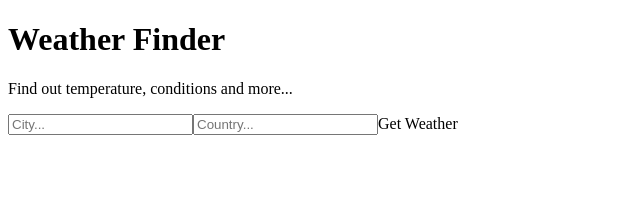
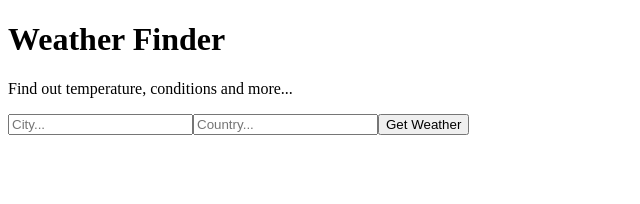
Before and after one commit to CoreyNoble/react-weather-app, a React (Create React App) app: page / in a window 1280 px wide. Shown: the top 204 px of the page, without its empty margins (0-640 px from the left). Built offline with nearby package versions, Linux system fonts and the light colour scheme.

Commit message:
React Weather App - Button Syntax Fix

```diff
--- a/src/components/Form.js
+++ b/src/components/Form.js
@@ -4,7 +4,7 @@ const Form = props => (
     <form onSubmit={props.getWeather}>
         <input type="text" name="city" placeholder="City..."/>
         <input type="text" name="country" placeholder="Country..."/>
-        <buton>Get Weather</buton>
+        <button>Get Weather</button>
     </form>
 );
 
```
